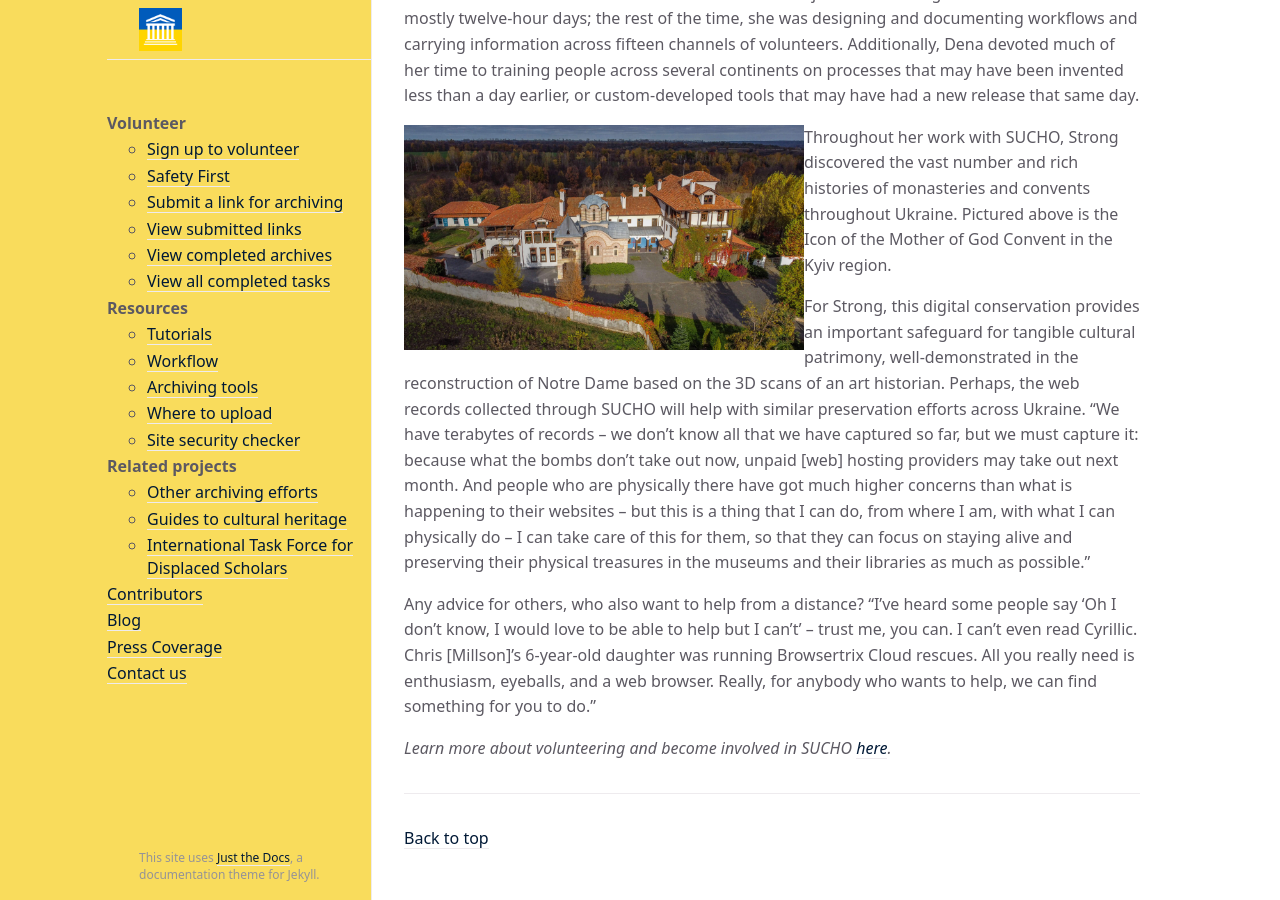
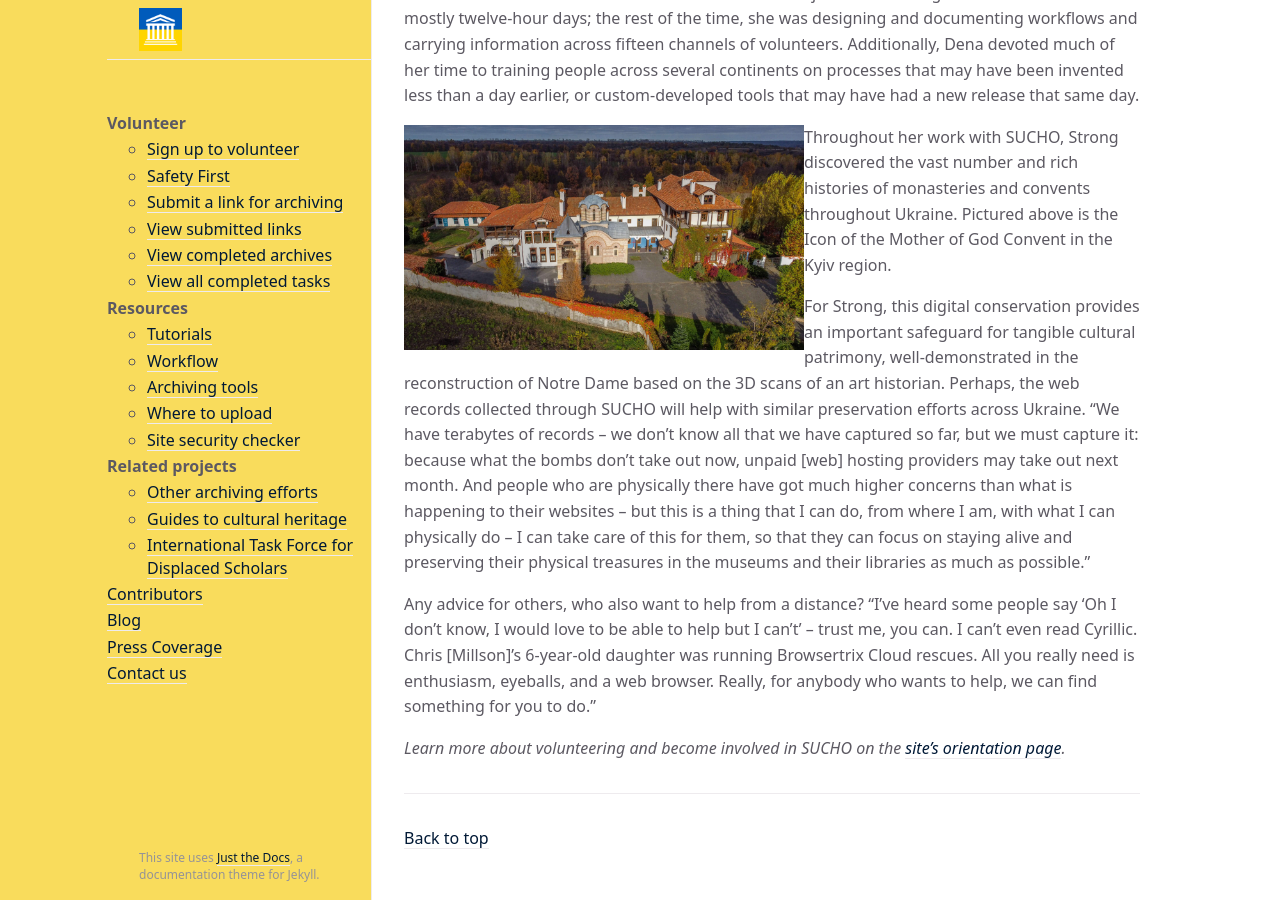
Before and after one commit to sucho-archiving/sucho-archiving.github.io, a Jekyll site: the page built from _posts/2022-04-01-profile-dena-strong.md, in a window 1280 px wide and 900 px high, scrolled down 1287 px. Built offline with Jekyll 4.4.1, drawn with Linux system fonts in a browser that asks for light colours.

Commit message:
human friendly hyperlink names

```diff
--- a/_posts/2022-04-01-profile-dena-strong.md
+++ b/_posts/2022-04-01-profile-dena-strong.md
@@ -25,4 +25,4 @@ For Strong, this digital conservation provides an important safeguard for tangib
 
 Any advice for others, who also want to help from a distance? "I've heard some people say 'Oh I don't know, I would love to be able to help but I can't' – trust me, you can. I can't even read Cyrillic. Chris [Millson]'s 6-year-old daughter was running Browsertrix Cloud rescues. All you really need is enthusiasm, eyeballs, and a web browser. Really, for anybody who wants to help, we can find something for you to do."
 
-*Learn more about volunteering and become involved in SUCHO [here](https://www.sucho.org/orientation).*
+*Learn more about volunteering and become involved in SUCHO on the [site's orientation page](https://www.sucho.org/orientation).*
```
